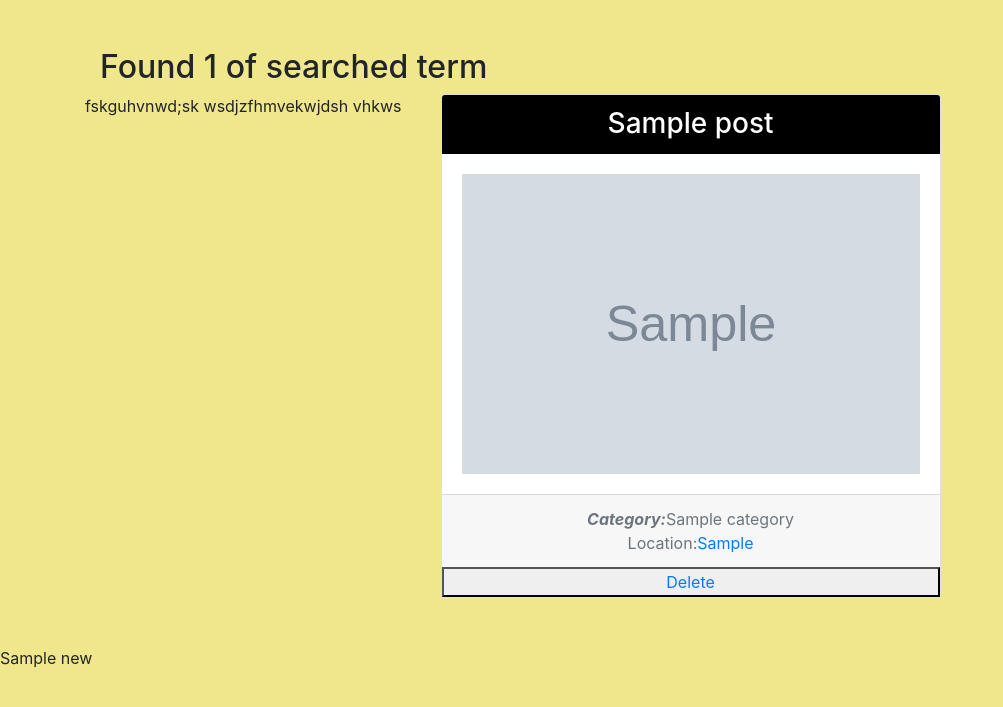
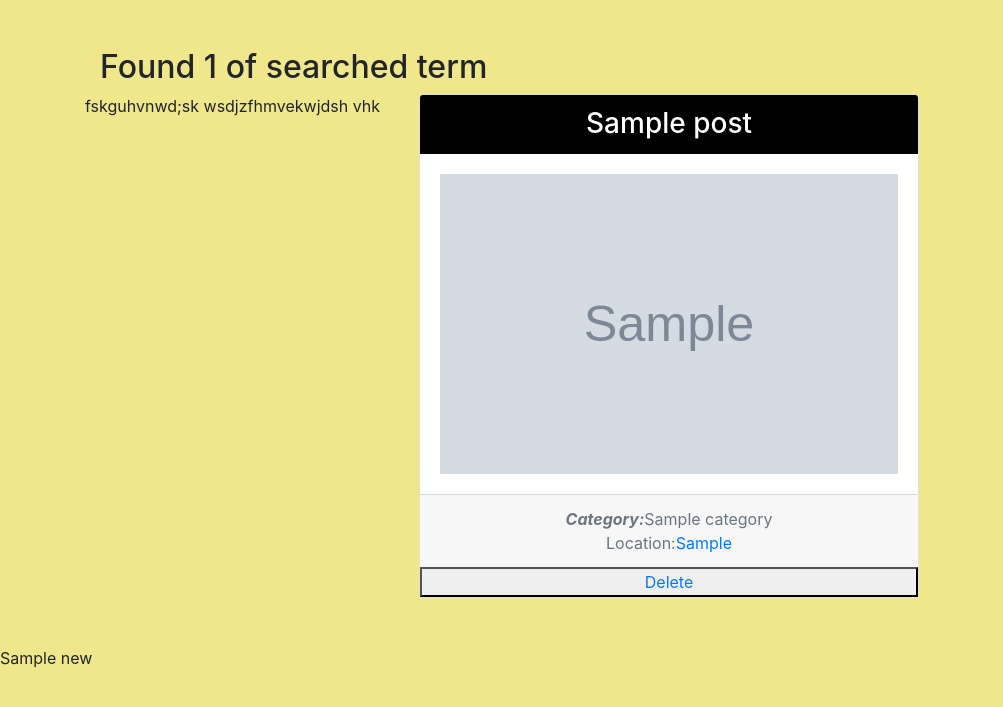
Before and after one commit to DK-denno/gallery, a Django app: template gall/templates/search.html in a window 1280 px wide. Shown: the part 56-763 px from the top of the page, without its empty margins (0-1003 px from the left). Run offline with Django 3.2, Linux system fonts and the light colour scheme; tables that the repository leaves empty hold one stand-in row (values such as "Sample post"); the template is opened without the code that fills it: values that come from a table or form of the project are taken from there, most other values are stand-ins (such as "Sample title", 1, 10 or a date in 2020); grey boxes marked "Sample" are stand-in pictures; some libraries are stand-ins or nearby versions.

Commit message:
debug mode

```diff
--- a/gall/templates/search.html
+++ b/gall/templates/search.html
@@ -17,7 +17,7 @@
 
 
         {% if posts %}
-       fskguhvnwd;sk wsdjzfhmvekwjdsh vhkws
+       fskguhvnwd;sk wsdjzfhmvekwjdsh vhk
     {% for post in posts %}
     <div class="col-md-5">
             <div style="display: inline-block; ">
```
